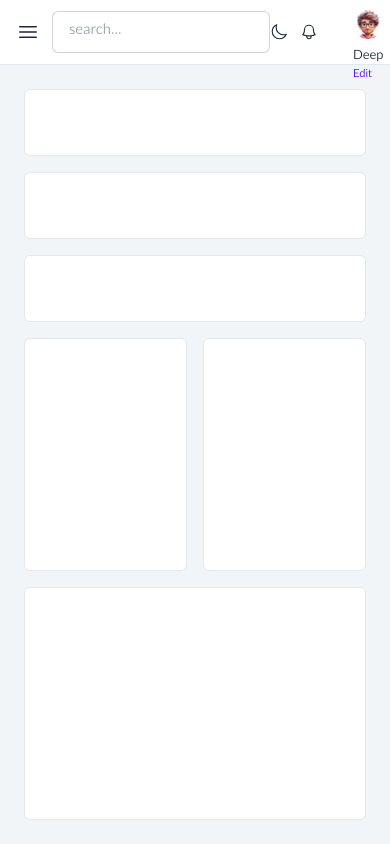
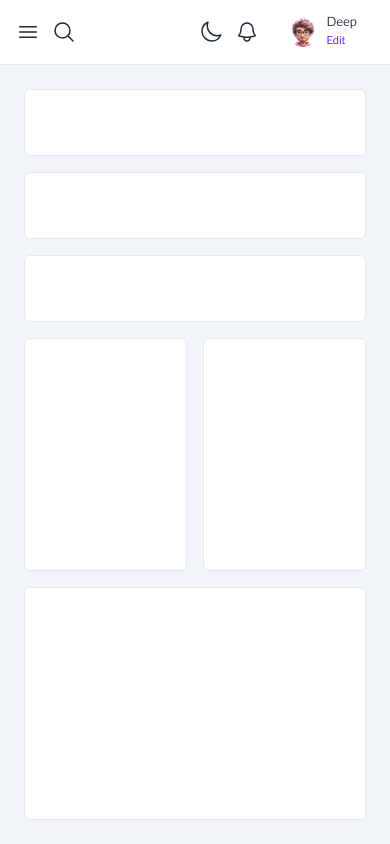
Before and after one commit to erfunit/smartegic-frontend, a Next.js app: page /en in a window 390 px wide. Built offline with nearby package versions, Linux system fonts and the light colour scheme; what tailwindcss-rtl would draw is missing.

Commit message:
responsive search input

```diff
--- a/src/app/_components/icons/icons.ts
+++ b/src/app/_components/icons/icons.ts
@@ -6,3 +6,4 @@ export { default as IconMoon } from './src/moon';
 export { default as IconNavigationToggle } from './src/navigation-toggle';
 export { default as IconPrice } from './src/price';
 export { default as IconProfile } from './src/profile';
+export { default as IconSearch } from './src/search';
--- /dev/null
+++ b/src/app/_components/icons/src/search.tsx
@@ -0,0 +1,11 @@
+import React from 'react';
+import BaseIcon from "@/app/_components/icons/base-icon";
+import { SvgIcon } from "@/app/_components/icons/icon.types";
+
+export default function SvgIconComponent(props:SvgIcon) {
+  return (
+    <BaseIcon {...props}>
+      <path d="m21 21-5.197-5.197m0 0A7.5 7.5 0 1 0 5.196 5.196a7.5 7.5 0 0 0 10.607 10.607Z"/>
+    </BaseIcon>
+  );
+}
--- a/src/app/_components/navbar/navbar.tsx
+++ b/src/app/_components/navbar/navbar.tsx
@@ -9,6 +9,7 @@ import {
     IconMoon,
     IconNavigationToggle,
     IconProfile,
+    IconSearch,
 } from "../icons/icons";
 import useAppConfig from "@/hooks/use-app-config";
 
@@ -33,8 +34,9 @@ export const Navbar: React.FC = () => {
                     type="text"
                     aria-label="search"
                     placeholder="search..."
-                    className="input input-bordered font-light h-auto py-2"
+                    className="input hidden md:flex input-bordered font-light h-auto py-2"
                 />
+                <IconSearch className="md:hidden" />
             </div>
             <div className="gap-3 flex items-center">
                 <IconMoon />
```
Also changed, not shown: icons/icons-svg/search.svg (added).
